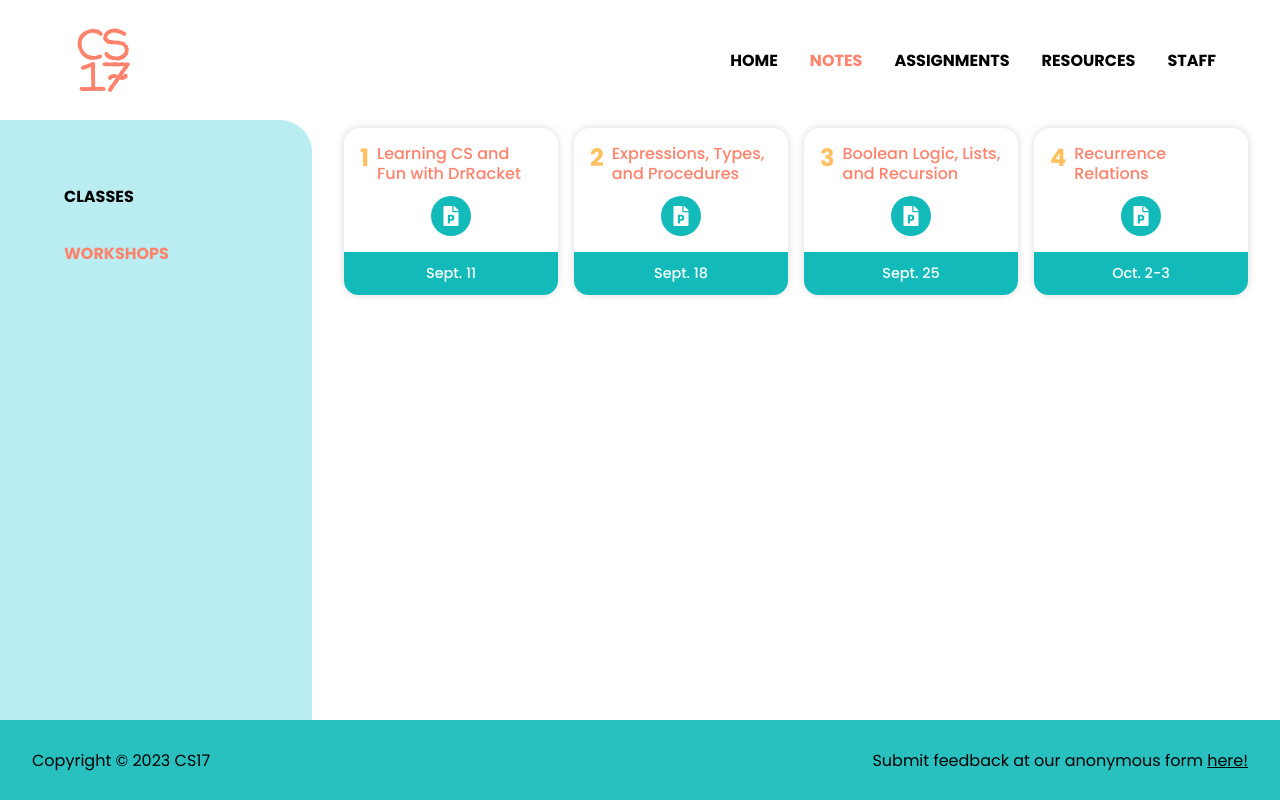
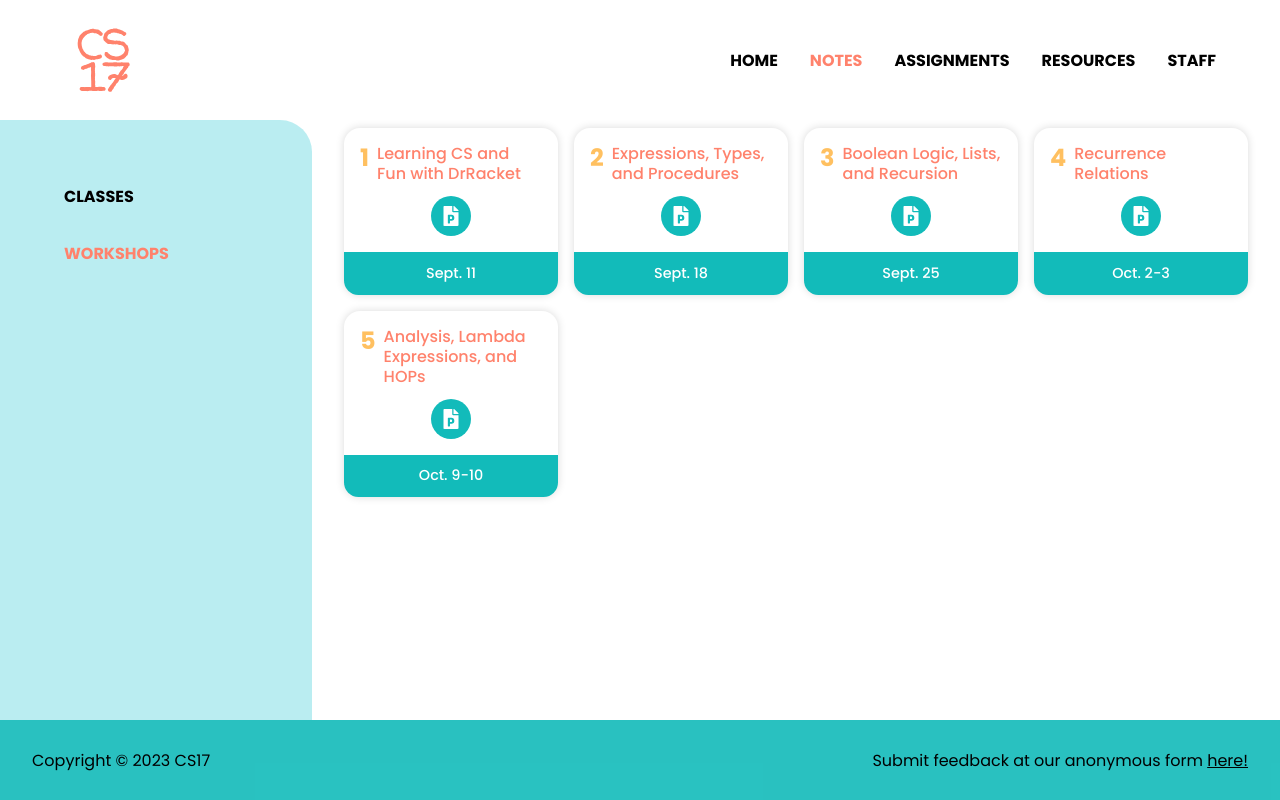
Before and after one commit to cs17-fall2023/cs17-fall2023.github.io, a React (Create React App) app: page /workshops in a window 1280 px wide. Built offline with nearby package versions, Linux system fonts and the light colour scheme.

Commit message:
workshop

```diff
--- a/src/Info/Notes/Workshops/Workshops.js
+++ b/src/Info/Notes/Workshops/Workshops.js
@@ -26,12 +26,12 @@ const workshops = [
 			{ icon: <FaFilePowerpoint />, link: "https://docs.google.com/presentation/d/1NuptGIMolyF4v5uh3vRZl_D6cD3N8H98K3962pcI3GU/edit?usp=sharing", label: "Slides" },
 		]
 	},
-	// {
-	// 	number: 5, title: "Analysis, Lambda Expressions, and HOPs", outDate: "Oct. 11", active: false,
-	// 	links: [
-	// 		{ icon: <FaFilePowerpoint />, link: "https://docs.google.com/presentation/d/1o8vaFoPU2H-vVBrCn4AIeaDJYNl5NqL_YonrnsPiHLY/edit?usp=sharing", label: "Slides" },
-	// 	]
-	// },
+	{
+		number: 5, title: "Analysis, Lambda Expressions, and HOPs", outDate: "Oct. 9-10", active: true,
+		links: [
+			{ icon: <FaFilePowerpoint />, link: "https://docs.google.com/presentation/d/1cRmbsBky0GAAKVIc0Vr0MUPclCp2Z2CjP8Q1gM2hZ98/edit?usp=sharing", label: "Slides" },
+		]
+	},
 	// {
 	// 	number: 6, title: "Let Expressions and Intro to ReasonML", outDate: "Oct. 17-18", active: false,
 	// 	links: [
--- a/src/Pages/HomePage/HomePage.js
+++ b/src/Pages/HomePage/HomePage.js
@@ -118,7 +118,6 @@ class HomePage extends React.Component {
 							<br/>
 								- Homework 4 is due October 4, 11pm EDT!
 								<br />
-								- Bignum is due October 6, 11pm EDT!
 							</p>
 						</div>
 					</div>
```
